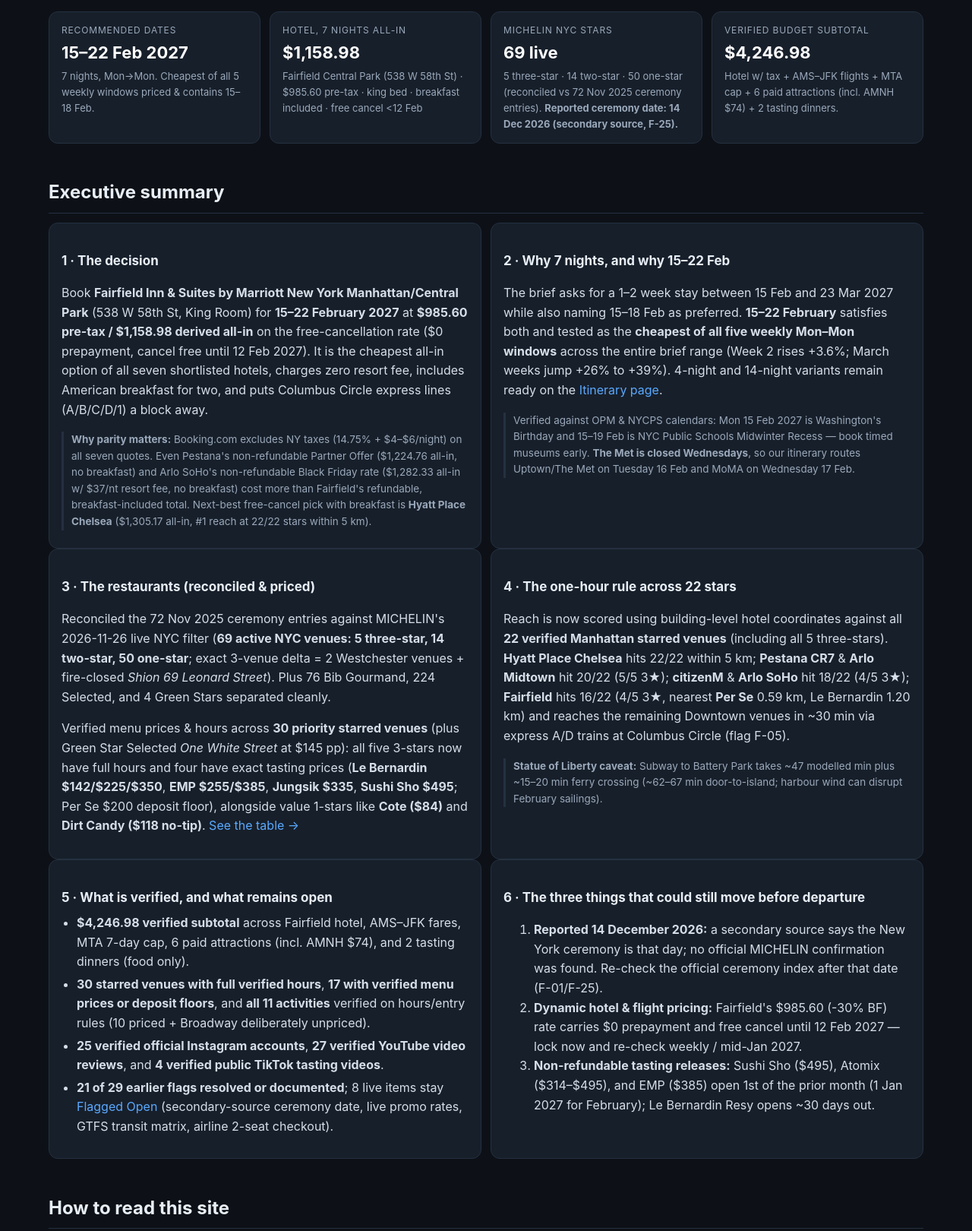
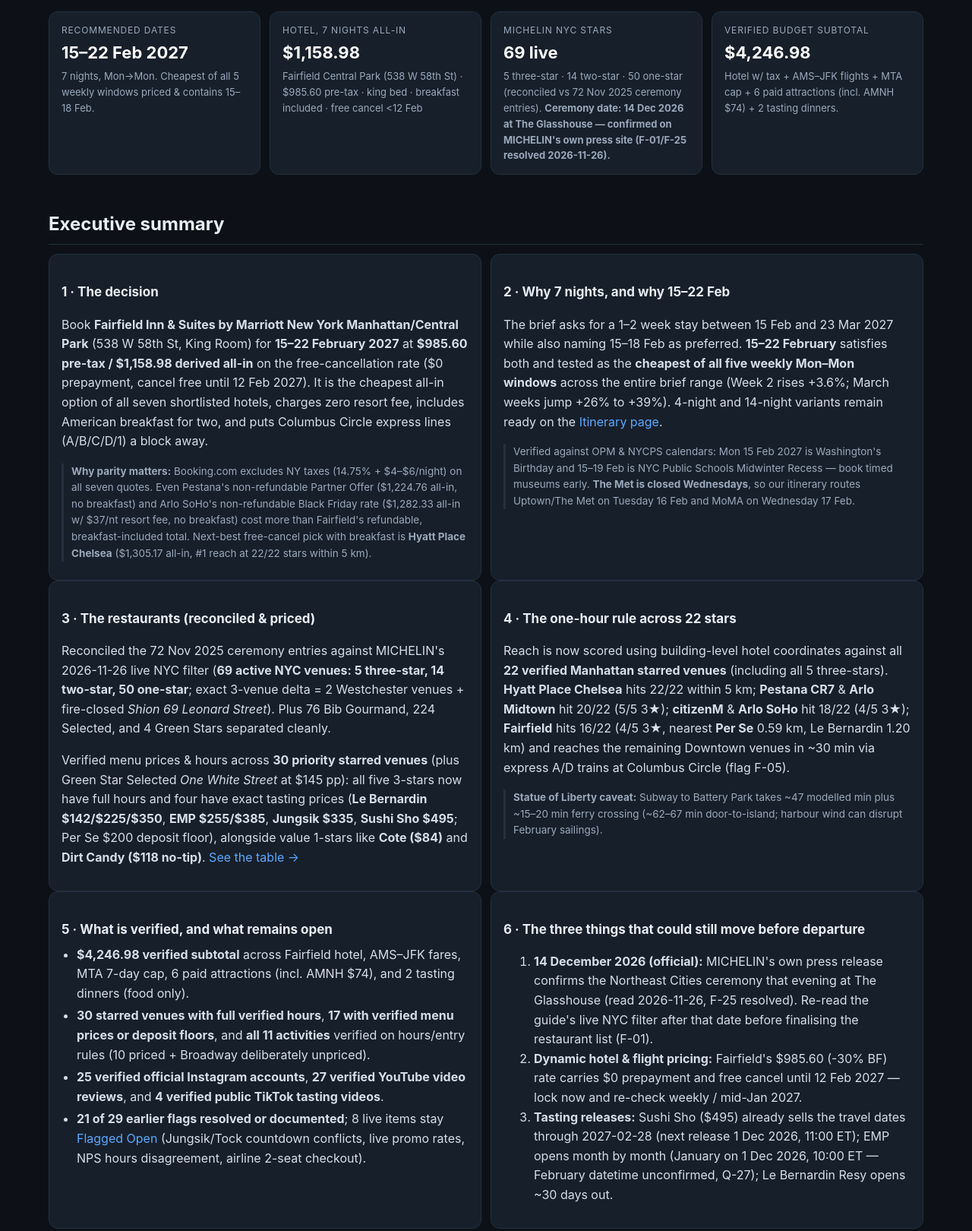
Before and after one commit to kanlerxz87-cyber/NYFun1, a plain HTML site: page docs/index.html in a window 1280 px wide. Shown: the part 265-1885 px from the top of the page at 76% size. Drawn offline with Linux system fonts and the light colour scheme.

Commit message:
index: align static prose with merged registers (official ceremony source, corrected tasting releases, open-flag examples); record PR #21 in COORDINATION
Co-authored-by: arena-agent <297053741+arena-agent@users.noreply.github.com>

```diff
--- a/docs/index.html
+++ b/docs/index.html
@@ -25,7 +25,7 @@ all five seasonal weeks, and an explicit register of everything open or resolved
   <div class="card"><div class="k">Hotel, 7 nights all-in</div><div class="v">$1,158.98</div>
    <div class="small">Fairfield Central Park (538 W 58th St) · $985.60 pre-tax · king bed · breakfast included · free cancel &lt;12 Feb</div></div>
   <div class="card"><div class="k">MICHELIN NYC stars</div><div class="v">69 live</div>
-   <div class="small">5 three-star · 14 two-star · 50 one-star (reconciled vs 72 Nov 2025 ceremony entries). <strong>Reported ceremony date: 14 Dec 2026 (secondary source, F-25).</strong></div></div>
+   <div class="small">5 three-star · 14 two-star · 50 one-star (reconciled vs 72 Nov 2025 ceremony entries). <strong>Ceremony date: 14 Dec 2026 at The Glasshouse — confirmed on MICHELIN's own press site (F-01/F-25 resolved 2026-11-26).</strong></div></div>
   <div class="card"><div class="k">Verified budget subtotal</div><div class="v">$4,246.98</div>
    <div class="small">Hotel w/ tax + AMS–JFK flights + MTA cap + 6 paid attractions (incl. AMNH $74) + 2 tasting dinners.</div></div>
 </div>
@@ -90,15 +90,15 @@ plus ~15–20 min ferry crossing (~62–67 min door-to-island; harbour wind can
 <li><strong>$4,246.98 verified subtotal</strong> across Fairfield hotel, AMS–JFK fares, MTA 7-day cap, 6 paid attractions (incl. AMNH $74), and 2 tasting dinners (food only).</li>
 <li><strong>30 starred venues with full verified hours</strong>, <strong>17 with verified menu prices or deposit floors</strong>, and <strong>all 11 activities</strong> verified on hours/entry rules (10 priced + Broadway deliberately unpriced).</li>
 <li><strong>25 verified official Instagram accounts</strong>, <strong>27 verified YouTube video reviews</strong>, and <strong>4 verified public TikTok tasting videos</strong>.</li>
-<li><strong>21 of 29 earlier flags resolved or documented</strong>; 8 live items stay <a href="flagged.html">Flagged Open</a> (secondary-source ceremony date, live promo rates, GTFS transit matrix, airline 2-seat checkout).</li>
+<li><strong>21 of 29 earlier flags resolved or documented</strong>; 8 live items stay <a href="flagged.html">Flagged Open</a> (Jungsik/Tock countdown conflicts, live promo rates, NPS hours disagreement, airline 2-seat checkout).</li>
 </ul>
 </div>
 <div class="card">
 <h3>6 · The three things that could still move before departure</h3>
 <ol class="tight">
-<li><strong>Reported 14 December 2026:</strong> a secondary source says the New York ceremony is that day; no official MICHELIN confirmation was found. Re-check the official ceremony index after that date (F-01/F-25).</li>
+<li><strong>14 December 2026 (official):</strong> MICHELIN's own press release confirms the Northeast Cities ceremony that evening at The Glasshouse (read 2026-11-26, F-25 resolved). Re-read the guide's live NYC filter after that date before finalising the restaurant list (F-01).</li>
 <li><strong>Dynamic hotel &amp; flight pricing:</strong> Fairfield's $985.60 (-30% BF) rate carries $0 prepayment and free cancel until 12 Feb 2027 — lock now and re-check weekly / mid-Jan 2027.</li>
-<li><strong>Non-refundable tasting releases:</strong> Sushi Sho ($495), Atomix ($314–$495), and EMP ($385) open 1st of the prior month (1 Jan 2027 for February); Le Bernardin Resy opens ~30 days out.</li>
+<li><strong>Tasting releases:</strong> Sushi Sho ($495) already sells the travel dates through 2027-02-28 (next release 1 Dec 2026, 11:00 ET); EMP opens month by month (January on 1 Dec 2026, 10:00 ET — February datetime unconfirmed, Q-27); Le Bernardin Resy opens ~30 days out.</li>
 </ol>
 </div>
 </div>
```
Also changed, not shown: 2 other files.
